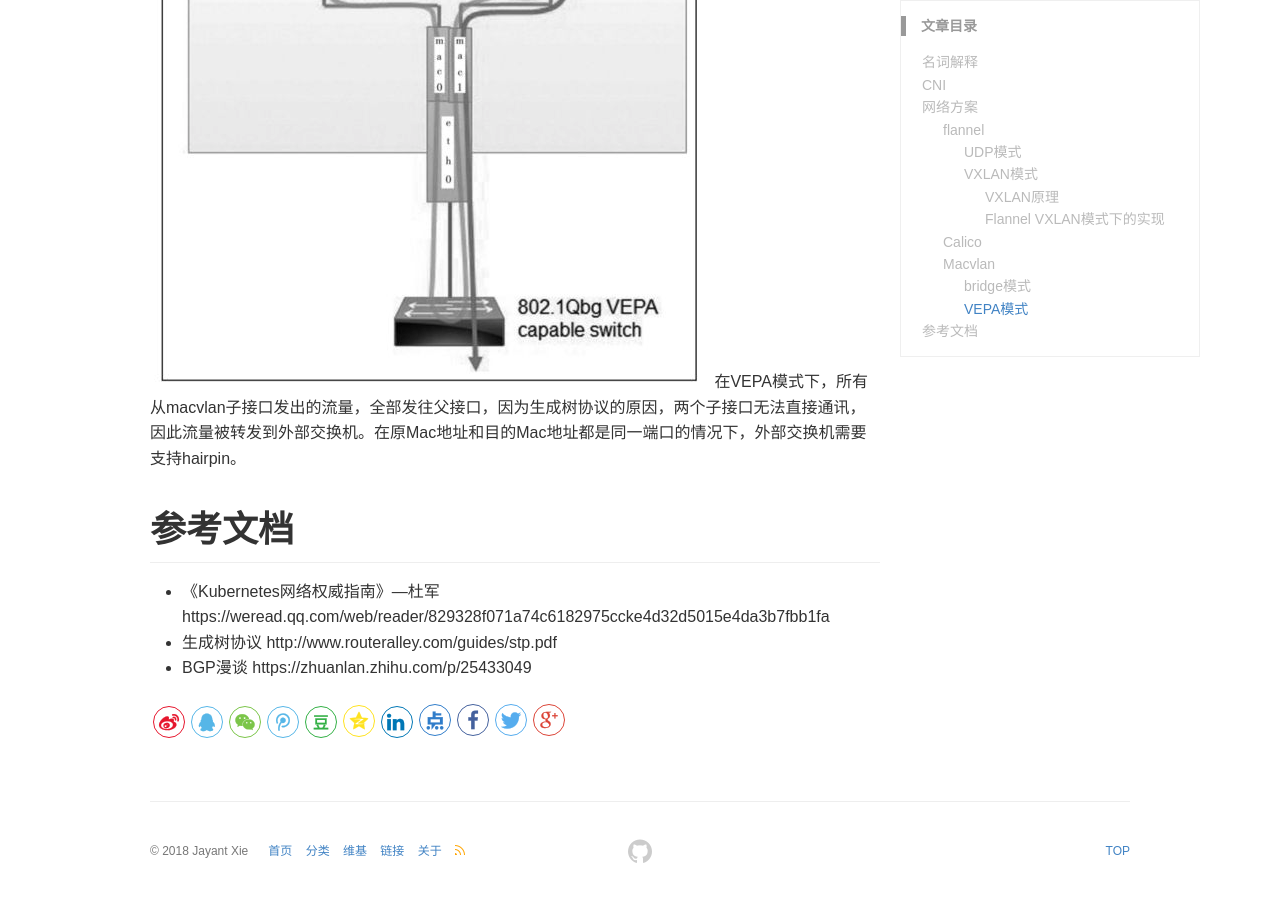
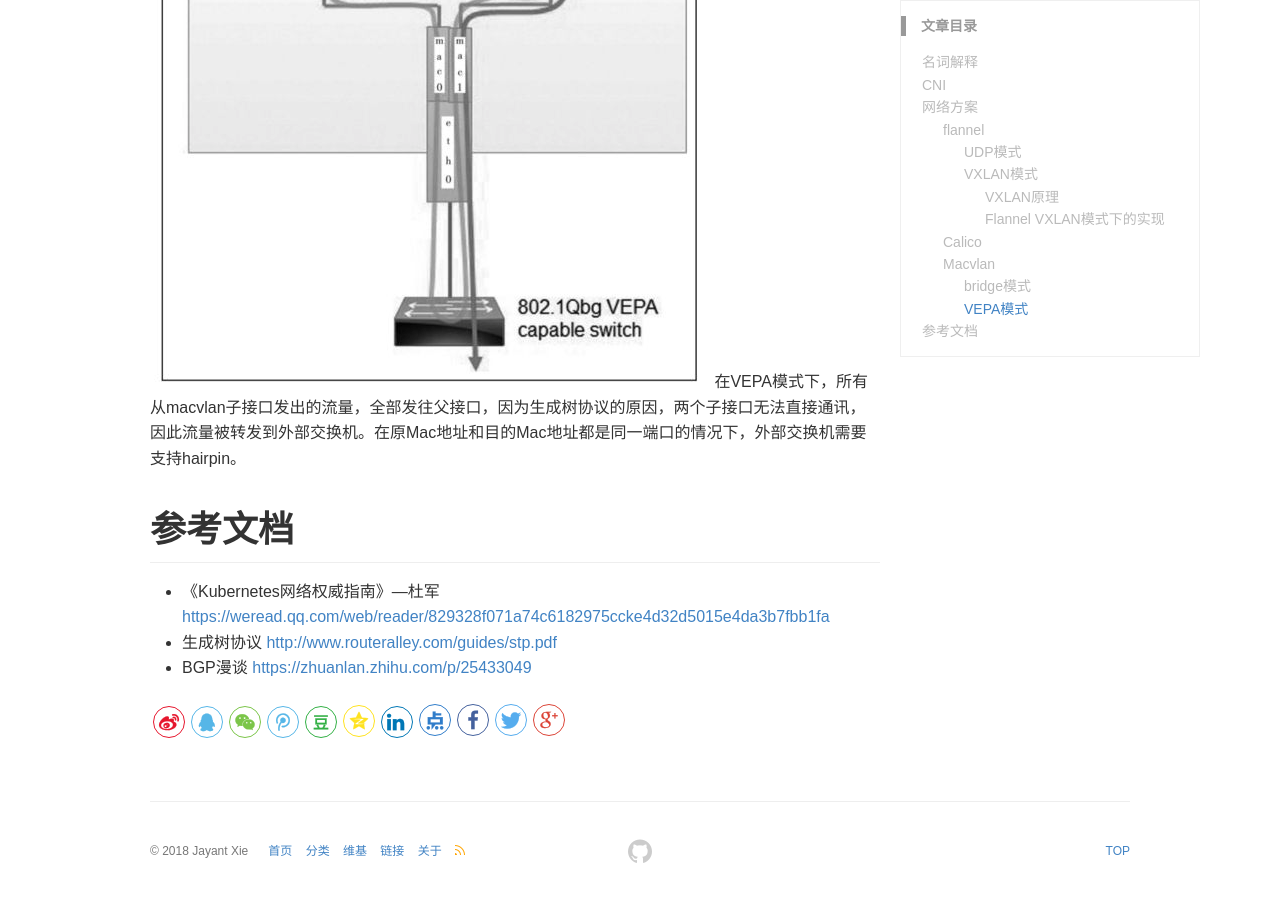
Before and after one commit to jayantxie/XIEZHENGYAO.github.io, a Jekyll site: the page built from _posts/2021-01-22-浅谈容器网络.md, in a window 1280 px wide and 900 px high, scrolled down 9546 px. Built offline with Jekyll 4.4.1, drawn with Linux system fonts in a browser that asks for light colours; our own code applies the rules of GitHub Pages for plain Markdown files; comment, search, counter and statistics services are not loaded; part of the change alters nothing that is shown.

Commit message:
feature: k8s network

```diff
--- a/_posts/2021-01-22-浅谈容器网络.md
+++ b/_posts/2021-01-22-浅谈容器网络.md
@@ -159,6 +159,6 @@ macvlan可以看做是物理以太网卡的虚拟子接口。每个macvlan都有
 在VEPA模式下，所有从macvlan子接口发出的流量，全部发往父接口，因为生成树协议的原因，两个子接口无法直接通讯，因此流量被转发到外部交换机。在原Mac地址和目的Mac地址都是同一端口的情况下，外部交换机需要支持hairpin。
 
 # 参考文档
-- 《Kubernetes网络权威指南》---杜军 https://weread.qq.com/web/reader/829328f071a74c6182975ccke4d32d5015e4da3b7fbb1fa
-- 生成树协议 http://www.routeralley.com/guides/stp.pdf
-- BGP漫谈 https://zhuanlan.zhihu.com/p/25433049
+- 《Kubernetes网络权威指南》---杜军 [https://weread.qq.com/web/reader/829328f071a74c6182975ccke4d32d5015e4da3b7fbb1fa](https://weread.qq.com/web/reader/829328f071a74c6182975ccke4d32d5015e4da3b7fbb1fa)
+- 生成树协议 [http://www.routeralley.com/guides/stp.pdf](http://www.routeralley.com/guides/stp.pdf)
+- BGP漫谈 [https://zhuanlan.zhihu.com/p/25433049](https://zhuanlan.zhihu.com/p/25433049)
```
